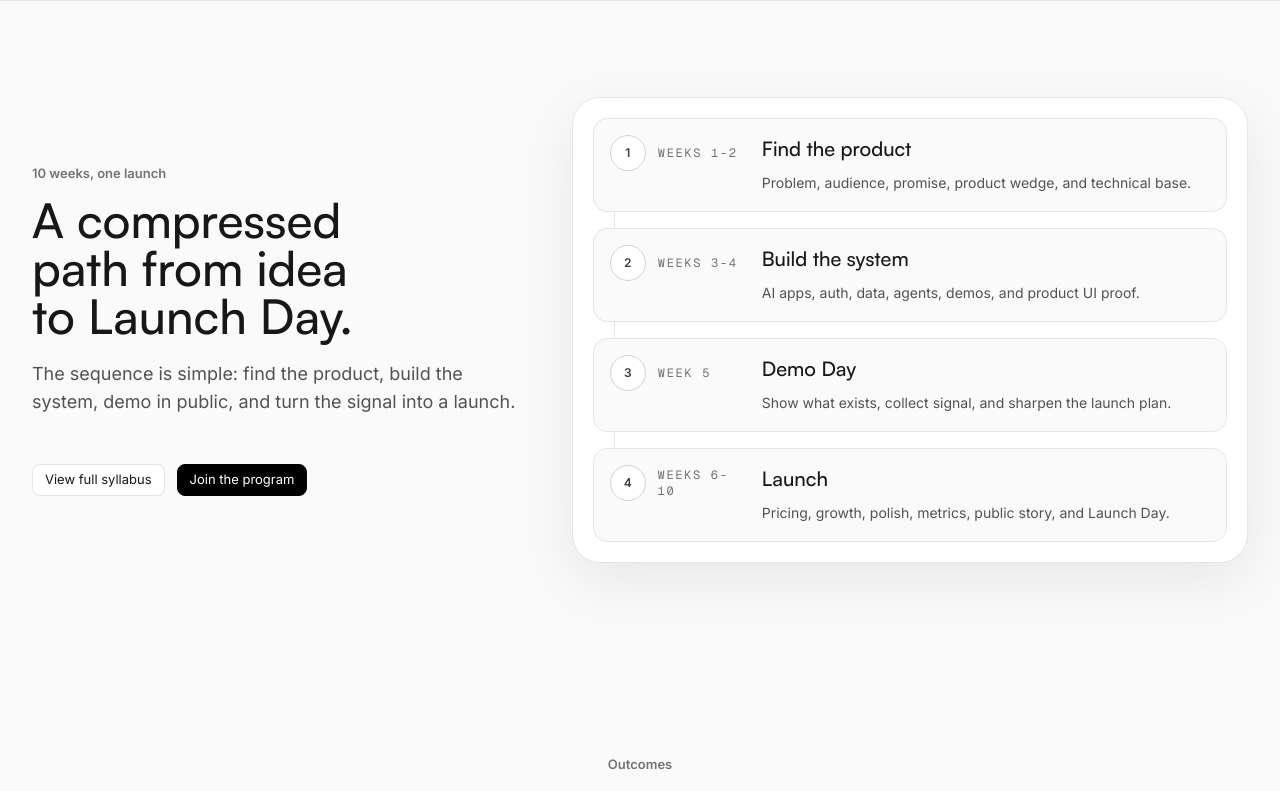
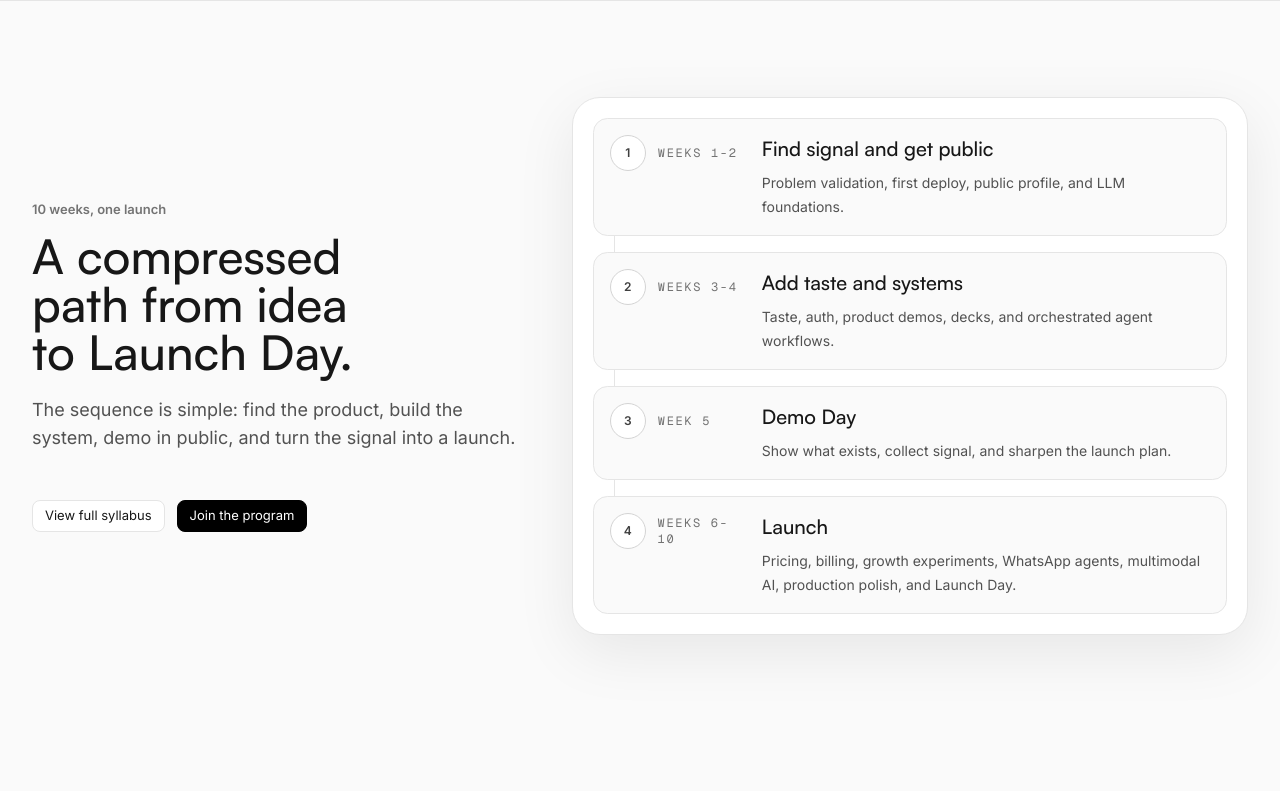
Before and after one commit to crafter-station/academy, a Next.js app: page / in a window 1280 px wide. Shown: the part 2920-3711 px from the top of the page. Built offline with nearby package versions, Linux system fonts and the light colour scheme.

Commit message:
Align landing curriculum preview

```diff
--- a/src/app/page.tsx
+++ b/src/app/page.tsx
@@ -75,13 +75,13 @@ const notFor = [
 const milestones = [
   {
     week: "Weeks 1-2",
-    title: "Find the product",
-    text: "Problem, audience, promise, product wedge, and technical base.",
+    title: "Find signal and get public",
+    text: "Problem validation, first deploy, public profile, and LLM foundations.",
   },
   {
     week: "Weeks 3-4",
-    title: "Build the system",
-    text: "AI apps, auth, data, agents, demos, and product UI proof.",
+    title: "Add taste and systems",
+    text: "Taste, auth, product demos, decks, and orchestrated agent workflows.",
   },
   {
     week: "Week 5",
@@ -91,7 +91,7 @@ const milestones = [
   {
     week: "Weeks 6-10",
     title: "Launch",
-    text: "Pricing, growth, polish, metrics, public story, and Launch Day.",
+    text: "Pricing, billing, growth experiments, WhatsApp agents, multimodal AI, production polish, and Launch Day.",
   },
 ];
 
@@ -100,7 +100,7 @@ const artifacts = [
   "Product landing page",
   "Demo Day pitch",
   "Checkout-ready offer",
-  "Launch story",
+  "Growth experiment",
   "Public release plan",
 ];
 
```
